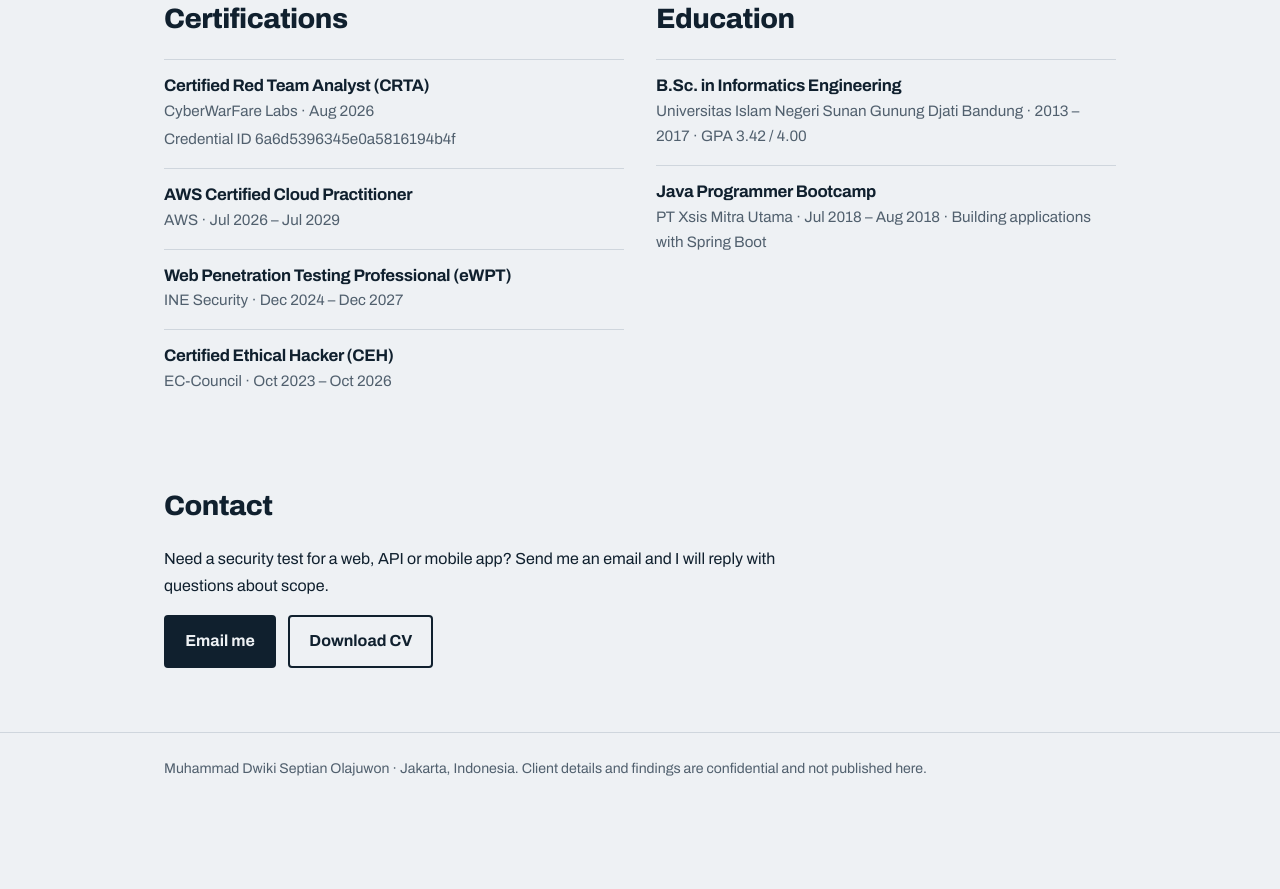
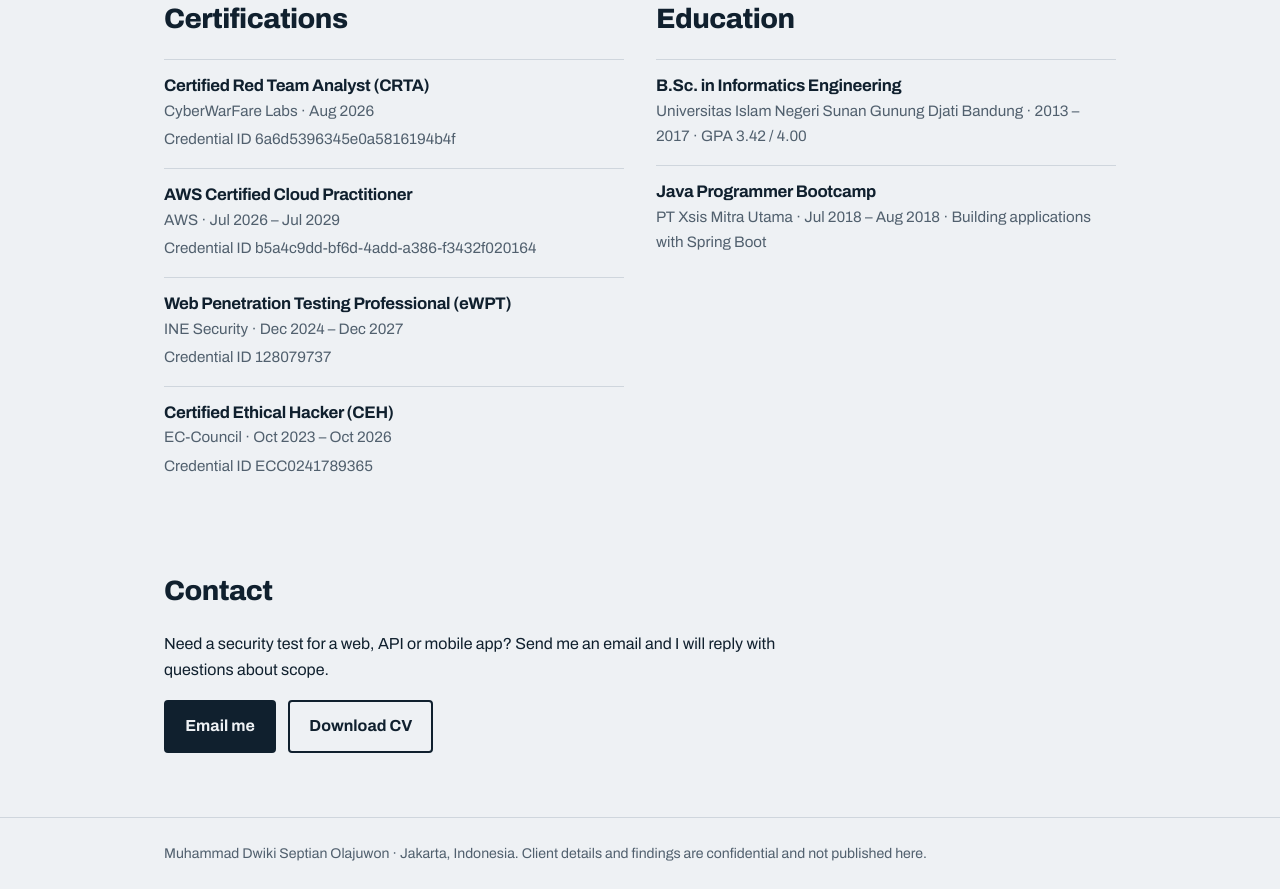
Before and after one commit to DwikiOlajuwon19/Portofolio, a plain HTML site: page index.html in a window 1280 px wide. Shown: the part 2640-3529 px from the top of the page. Before the commit the page ends 3444 px from the top, so only its background shows below. Drawn offline with Linux system fonts and the light colour scheme.

Commit message:
index.html

```diff
--- a/index.html
+++ b/index.html
@@ -270,9 +270,9 @@ footer{border-top:1px solid var(--line);padding:1.5rem 0;color:var(--muted);font
     <div>
       <h2>Certifications</h2>
       <div class="item"><h3>Certified Red Team Analyst (CRTA)</h3><p>CyberWarFare Labs · Aug 2026</p><p>Credential ID 6a6d5396345e0a5816194b4f</p></div>
-      <div class="item"><h3>AWS Certified Cloud Practitioner</h3><p>AWS · Jul 2026 – Jul 2029</p></div>
-      <div class="item"><h3>Web Penetration Testing Professional (eWPT)</h3><p>INE Security · Dec 2024 – Dec 2027</p></div>
-      <div class="item"><h3>Certified Ethical Hacker (CEH)</h3><p>EC-Council · Oct 2023 – Oct 2026</p></div>
+      <div class="item"><h3>AWS Certified Cloud Practitioner</h3><p>AWS · Jul 2026 – Jul 2029</p><p>Credential ID b5a4c9dd-bf6d-4add-a386-f3432f020164</p></div>
+      <div class="item"><h3>Web Penetration Testing Professional (eWPT)</h3><p>INE Security · Dec 2024 – Dec 2027</p><p>Credential ID 128079737</p></div>
+      <div class="item"><h3>Certified Ethical Hacker (CEH)</h3><p>EC-Council · Oct 2023 – Oct 2026</p><p>Credential ID ECC0241789365</p></div>
     </div>
     <div>
       <h2>Education</h2>
```
